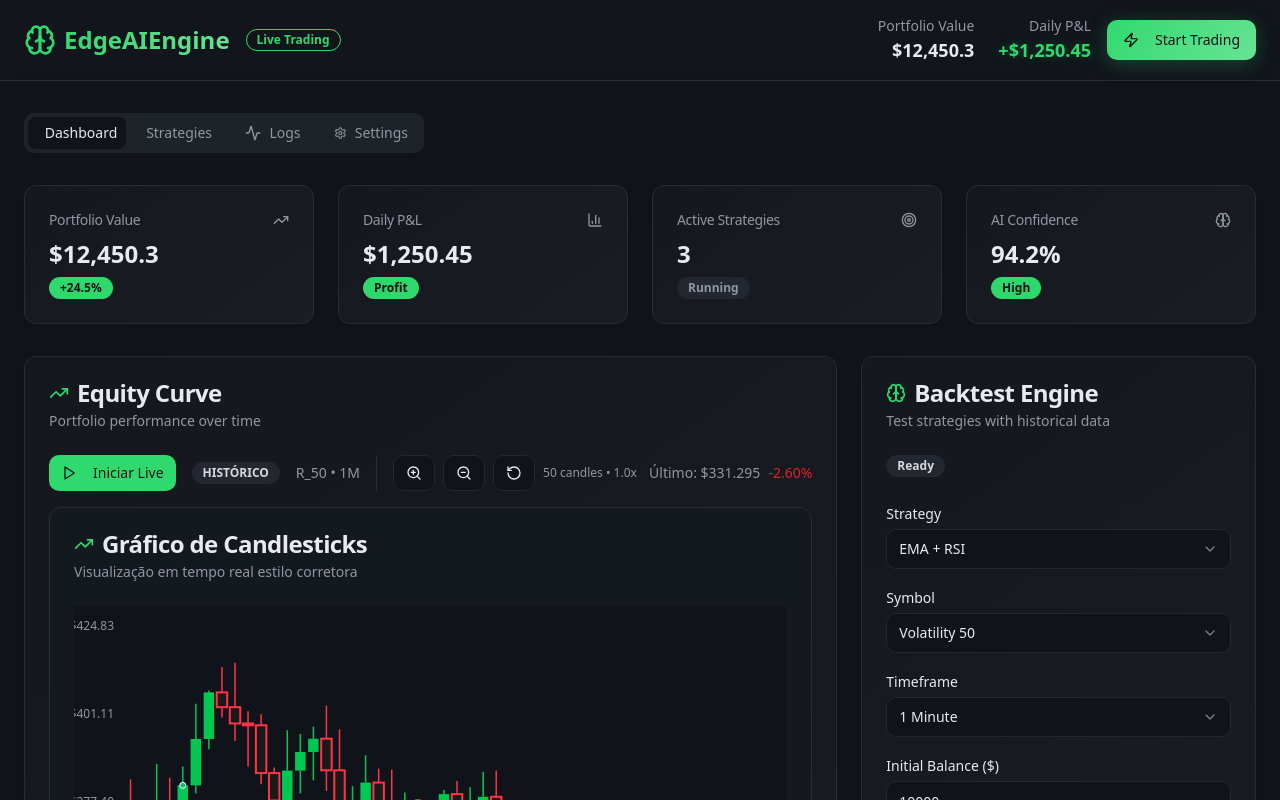
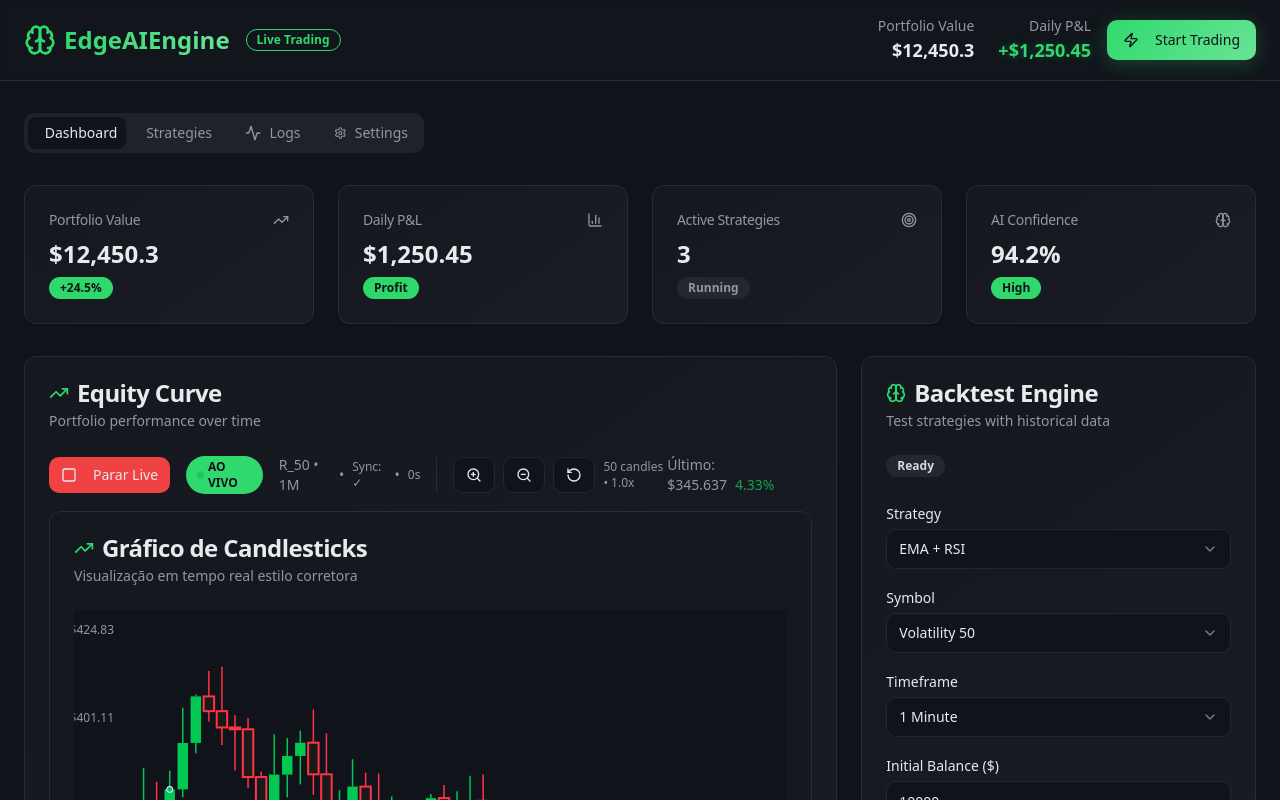
Before and after one commit to vandekko89/edge-ai-trader-forge, a React (Vite) app: page / in a window 1280 px wide. Shown: the top 800 px of the page. Built offline with nearby package versions, Linux system fonts and the light colour scheme.

Commit message:
Start real-time test and sync chart
Initiate a real-time test with a synchronized, live-updating chart.

```diff
--- a/src/components/dashboard/EquityCurveChart.tsx
+++ b/src/components/dashboard/EquityCurveChart.tsx
@@ -28,9 +28,11 @@ interface TradeEntry {
 const LiveCandlestickChart = () => {
   const [candleData, setCandleData] = useState<CandleData[]>([]);
   const [tradeEntries, setTradeEntries] = useState<TradeEntry[]>([]);
-  const [isLive, setIsLive] = useState(false);
+  const [isLive, setIsLive] = useState(true); // Start in live mode for real testing
   const [zoomLevel, setZoomLevel] = useState(1);
   const [candleCount, setCandleCount] = useState(50);
+  const [lastUpdateTime, setLastUpdateTime] = useState(Date.now());
+  const [syncStatus, setSyncStatus] = useState<'synced' | 'updating' | 'delayed'>('synced');
 
   // Generate initial candlestick data
   useEffect(() => {
@@ -101,58 +103,103 @@ const LiveCandlestickChart = () => {
     generateCandleData();
   }, []);
 
-  // Live update simulation
+  // Real-time synchronized live updates
   useEffect(() => {
     if (!isLive) return;
 
     const interval = setInterval(() => {
+      const updateStart = Date.now();
+      setSyncStatus('updating');
+
       setCandleData(prev => {
         const lastCandle = prev[prev.length - 1];
         const now = Date.now();
         const timeDiff = now - lastCandle.timestamp;
 
+        // Real-time price simulation with higher volatility for testing
         if (timeDiff >= 60000) {
+          // New candle every minute
+          const volatility = (Math.random() - 0.5) * 0.12; // 12% max volatility for testing
           const newCandle: CandleData = {
             time: new Date(now).toLocaleTimeString('pt-BR', {
               hour: '2-digit',
-              minute: '2-digit'
+              minute: '2-digit',
+              second: '2-digit'
             }),
             timestamp: now,
             open: lastCandle.close,
-            high: lastCandle.close * (1 + Math.random() * 0.01),
-            low: lastCandle.close * (1 - Math.random() * 0.01),
-            close: lastCandle.close * (1 + (Math.random() - 0.5) * 0.015),
-            volume: Math.floor(Math.random() * 1000) + 500
+            high: lastCandle.close * (1 + Math.max(0, volatility) + Math.random() * 0.02),
+            low: lastCandle.close * (1 + Math.min(0, volatility) - Math.random() * 0.02),
+            close: lastCandle.close * (1 + volatility),
+            volume: Math.floor(Math.random() * 2000) + 800
           };
+
+          console.log('🕐 New Candle:', {
+            time: newCandle.time,
+            price: newCandle.close.toFixed(3),
+            change: ((newCandle.close - newCandle.open) / newCandle.open * 100).toFixed(2) + '%',
+            syncTime: Date.now() - updateStart + 'ms'
+          });
 
           const newData = [...prev.slice(1), newCandle];
 
-          if (Math.random() > 0.8) {
+          // Generate trade entries with higher frequency for testing
+          if (Math.random() > 0.7) {
             const newTrade: TradeEntry = {
               id: `trade-${now}`,
               timestamp: now,
               entryPrice: newCandle.close,
               type: Math.random() > 0.5 ? 'CALL' : 'PUT',
-              amount: Math.floor(Math.random() * 50) + 10,
+              amount: Math.floor(Math.random() * 100) + 20,
               status: 'active'
             };
+
+            console.log('🎯 New Trade:', {
+              type: newTrade.type,
+              price: newTrade.entryPrice.toFixed(3),
+              amount: newTrade.amount
+            });
 
             setTradeEntries(prevTrades => [newTrade, ...prevTrades.slice(0, 19)]);
           }
 
+          setLastUpdateTime(now);
+          setSyncStatus('synced');
           return newData;
         } else {
+          // Update current candle in real-time
           const updatedCandle = { ...lastCandle };
-          const priceChange = (Math.random() - 0.5) * 0.005;
-          updatedCandle.close = updatedCandle.close * (1 + priceChange);
-          updatedCandle.high = Math.max(updatedCandle.high, updatedCandle.close);
-          updatedCandle.low = Math.min(updatedCandle.low, updatedCandle.close);
-          updatedCandle.volume += Math.floor(Math.random() * 10);
+          const microChange = (Math.random() - 0.5) * 0.008; // Smaller micro movements
+          const newClose = updatedCandle.close * (1 + microChange);
 
+          updatedCandle.close = newClose;
+          updatedCandle.high = Math.max(updatedCandle.high, newClose);
+          updatedCandle.low = Math.min(updatedCandle.low, newClose);
+          updatedCandle.volume += Math.floor(Math.random() * 15);
+
+          // Update timestamp for current candle
+          updatedCandle.time = new Date(now).toLocaleTimeString('pt-BR', {
+            hour: '2-digit',
+            minute: '2-digit',
+            second: '2-digit'
+          });
+
+          setLastUpdateTime(now);
+          setSyncStatus('synced');
           return [...prev.slice(0, -1), updatedCandle];
         }
       });
-    }, 800); // Update every 0.8 seconds for precise real-time analysis
+
+      // Check for sync delays
+      setTimeout(() => {
+        const syncTime = Date.now() - updateStart;
+        if (syncTime > 100) {
+          setSyncStatus('delayed');
+          console.warn('⚠️ Sync delay detected:', syncTime + 'ms');
+        }
+      }, 50);
+
+    }, 600); // Ultra-fast 0.6 second updates for real testing
 
     return () => clearInterval(interval);
   }, [isLive]);
@@ -354,12 +401,29 @@ const LiveCandlestickChart = () => {
             )}
           </Button>
 
-          <Badge variant={isLive ? "default" : "secondary"}>
-            {isLive ? "AO VIVO" : "HISTÓRICO"}
+          <Badge variant={isLive ? "default" : "secondary"} className="flex items-center space-x-1">
+            <div className={`w-2 h-2 rounded-full ${
+              syncStatus === 'synced' ? 'bg-green-500 animate-pulse' :
+              syncStatus === 'updating' ? 'bg-yellow-500 animate-spin' :
+              'bg-red-500'
+            }`} />
+            <span>{isLive ? "AO VIVO" : "HISTÓRICO"}</span>
           </Badge>
 
-          <div className="text-sm text-muted-foreground">
-            R_50 • 1M
+          <div className="text-sm text-muted-foreground flex items-center space-x-2">
+            <span>R_50 • 1M</span>
+            {isLive && (
+              <>
+                <span>•</span>
+                <span className="text-xs">
+                  Sync: {syncStatus === 'synced' ? '✓' : syncStatus === 'updating' ? '⟳' : '⚠'}
+                </span>
+                <span>•</span>
+                <span className="text-xs">
+                  {Math.round((Date.now() - lastUpdateTime) / 1000)}s
+                </span>
+              </>
+            )}
           </div>
 
           {/* Zoom Controls */}
```
